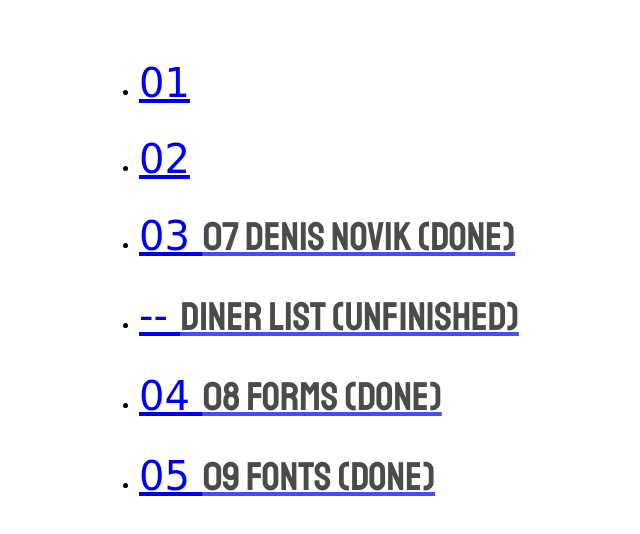
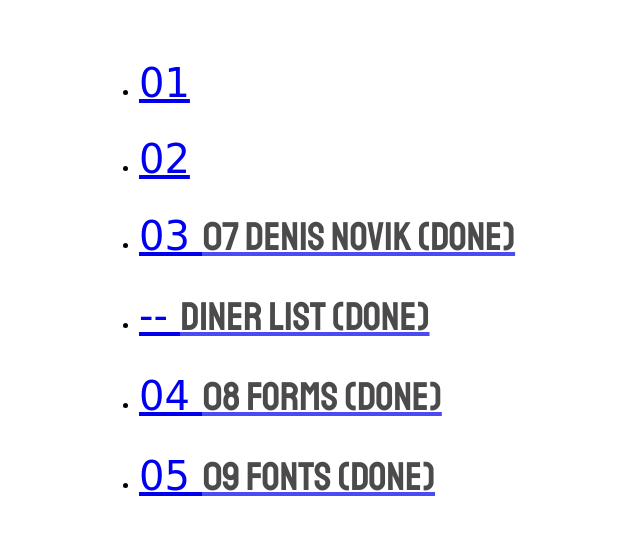
Before and after one commit to AntonDubinchuk/AntonDubinchuk-homeworks-list, a plain HTML site: page index.html in a window 1280 px wide. Shown: the whole page, without its empty margins (91-731 px from the left). Drawn offline with Linux system fonts and the light colour scheme; a web font is replaced by a local one.

Commit message:
Update index.html

```diff
--- a/index.html
+++ b/index.html
@@ -32,7 +32,7 @@
         <li><a href="homework01/index.html">01</a></li>
         <li><a href="homework02/index.html">02</a></li>
         <li><a href="homework07/index.html">03 <span>07 Denis Novik (done)</span></a></li>
-        <li><a href="diner_list">-- <span> Diner list (unfinished)</span></a></li>
+        <li><a href="diner_list">-- <span> Diner list (done)</span></a></li>
         <li><a href="homework03/index.html">04 <span>08 Forms (done)</span></a></li>
         <li><a href="homework08/index.html">05 <span>09 Fonts (done)</span></a></li>
     </ul>
```
